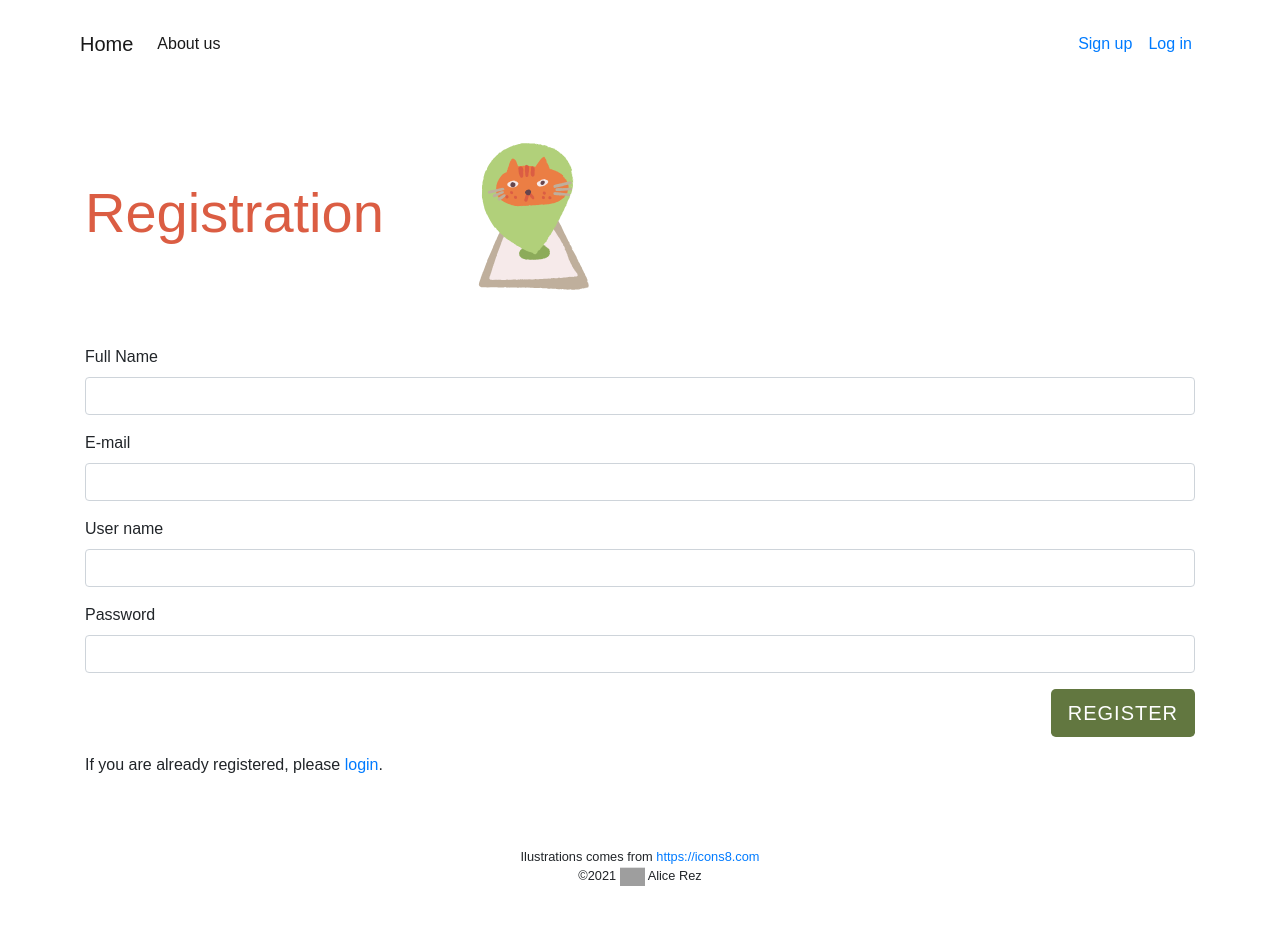
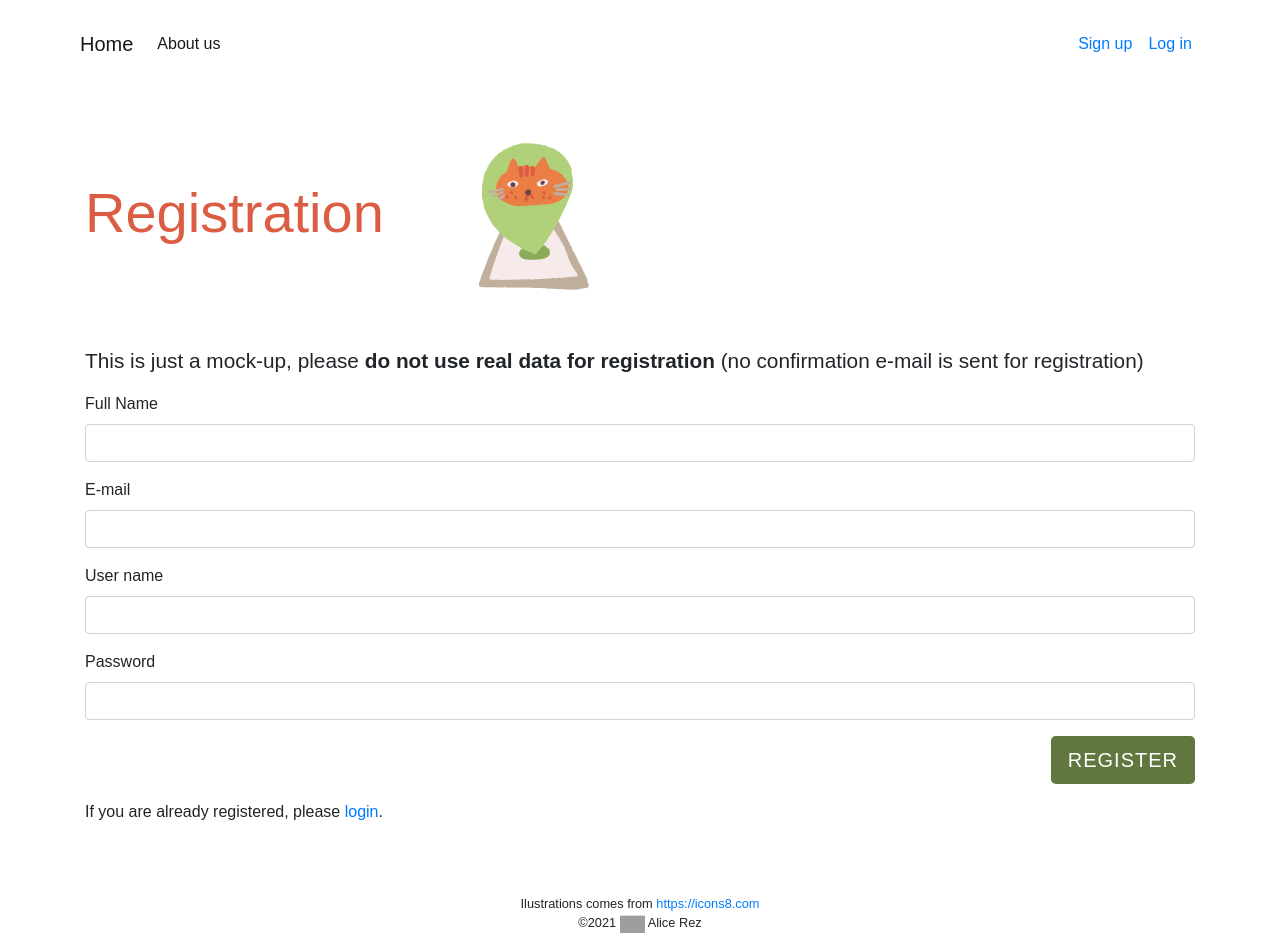
Before and after one commit to Alice-Rez/cat-world-fullstack-registration, a React (Create React App) app in the folder client/: page /register in a window 1280 px wide. Before the commit the page ends 892 px from the top, so only its background shows below. Built offline with nearby package versions, Linux system fonts and the light colour scheme; no server answers; grey boxes are pictures that could not be loaded.

Commit message:
added disclaimer about not using real data

```diff
--- a/client/src/components/RegisterFunction.jsx
+++ b/client/src/components/RegisterFunction.jsx
@@ -71,6 +71,11 @@ export default function RegisterFunction() {
             />
           </figure>
         </header>
+        <p className="disclaimer">
+          This is just a mock-up, please{" "}
+          <strong>do not use real data for registration</strong> (no
+          confirmation e-mail is sent for registration)
+        </p>
         <div className="form-group">
           <label htmlFor="name">Full Name</label>
           <input
--- a/client/src/style.css
+++ b/client/src/style.css
@@ -129,6 +129,10 @@ h3 {
   height: 50px;
 }
 
+.disclaimer {
+  font-size: 1.3rem;
+}
+
 footer {
   display: flex;
   flex-direction: column;
```
